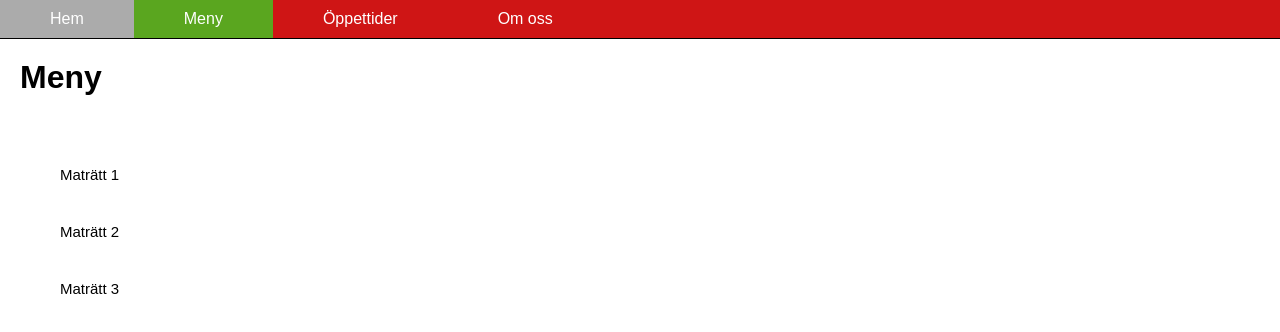
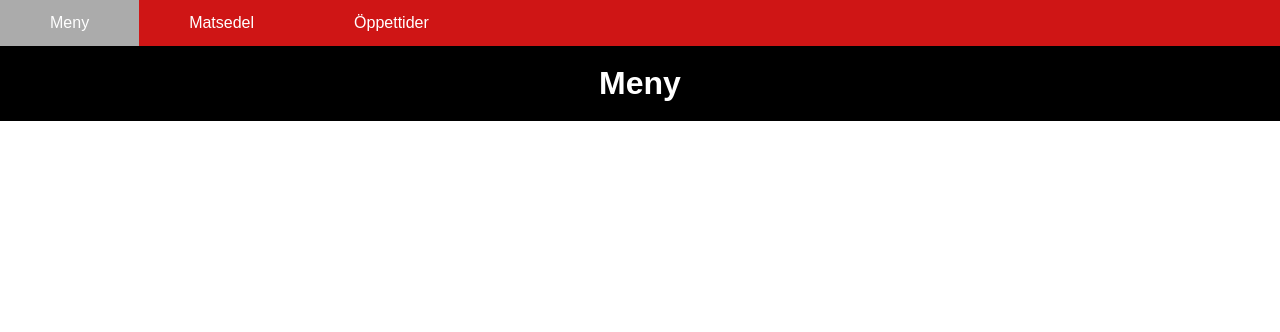
Before and after one commit to VilgotL/Projektuppgift1, a plain HTML site: page index.html in a window 1280 px wide. Drawn offline with Linux system fonts and the light colour scheme.

Commit message:
Add files via upload

```diff
--- a/index.html
+++ b/index.html
@@ -2,21 +2,15 @@
 <html lang = "sv">
 	<head>
 		<meta charset = "utf-8">
-		<title>Restaurang</title>
+		<title>Meny</title>
 		<link href = "stylesheet.css" rel = "stylesheet">
 	</head>
 	<body>
 		<ul class = "navmeny">
-			<li><a href = "index.html">Hem</a></li>
-			<li class = "aktiv"><a href = "sida2.html">Meny</a></li>
+			<li class = "aktiv"><a href = "sida1.html">Meny</a></li>
+			<li><a href = "sida2.html">Matsedel</a></li>
 			<li><a href = "sida3.html">Öppettider</a></li>
-			<li><a href = "sida4.html">Om oss</a></li>
 		</ul>
 		<h1>Meny</h1>
-		<ul class = "mat">
-			<li>Maträtt 1</li>
-			<li>Maträtt 2</li>
-			<li>Maträtt 3</li>
-		</ul>
 	</body>
 </html>
--- a/stylesheet.css
+++ b/stylesheet.css
@@ -16,7 +16,7 @@ body {
 .navmeny li a {
 	display: block;
 	text-align: center;
-	padding: 10px 50px;
+	padding: 14px 50px;
 	text-decoration: none;
 	color: white;
 }
@@ -26,14 +26,11 @@ li a:hover {
 .aktiv {
 	background-color: #5aa61f;
 }
-.mat {
-	margin-top: 50px;
+h1 {
+	margin: 0px;
+	padding: 18px;
+	text-align: center;
+	background-color: black;
+	color: white;
+	border-bottom: 1px solid black;
 }
-.mat li {
-	font-size: 15px;
-	list-style-type: none;
-	padding: 20px;
-}
-h1 {
-	margin: 20px;
-}
```
